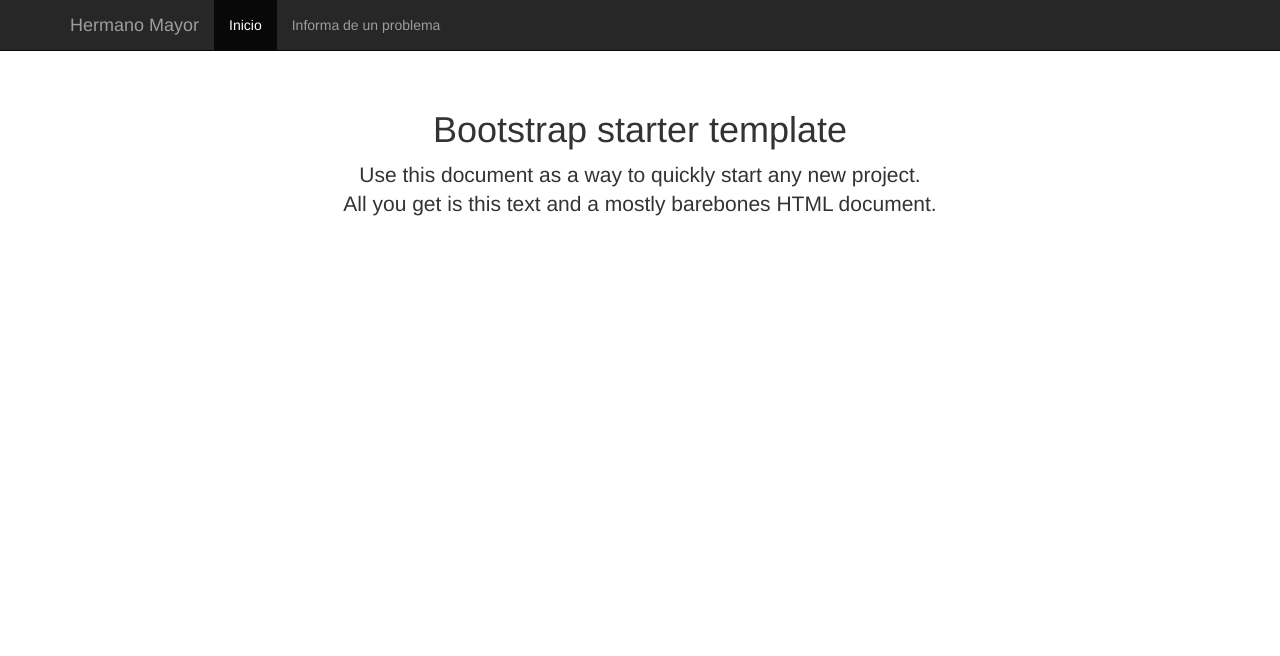
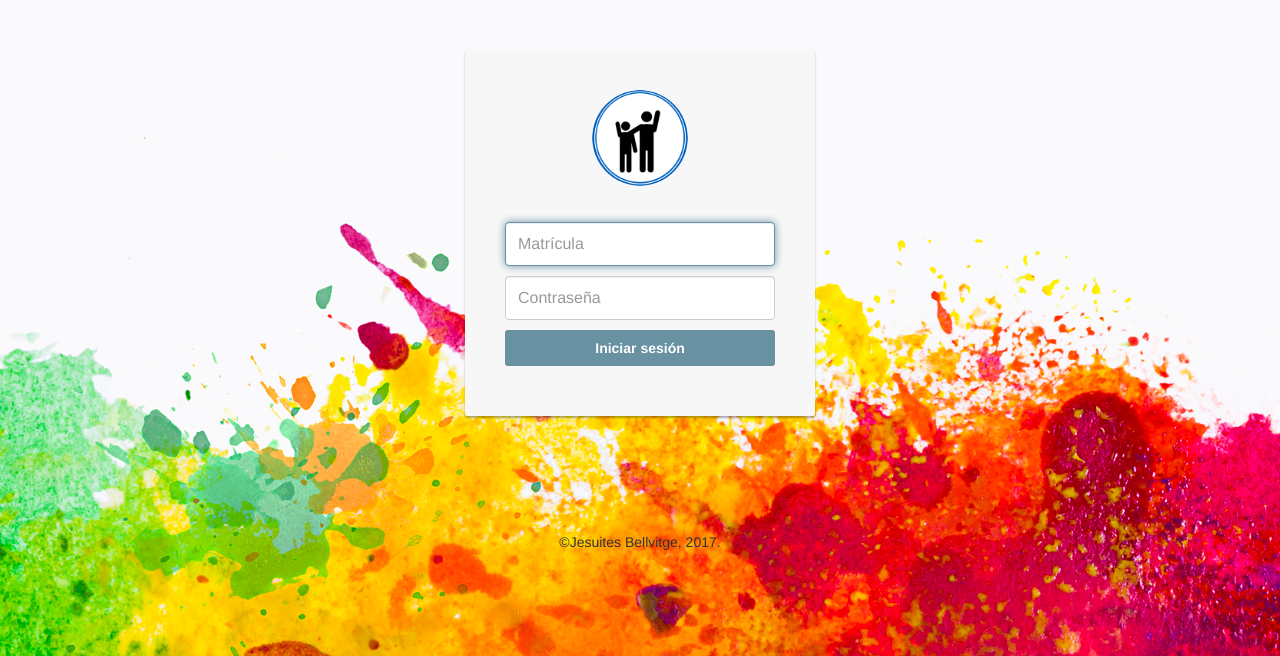
Before and after one commit to DAWPR7/PR07, a PHP site: page /SERGI/index.php in a window 1280 px wide. Shown: the top 656 px of the page. Run offline with PHP 8.4, Linux system fonts and the light colour scheme; some libraries are stand-ins or nearby versions.

Commit message:
Cambios Sergi

```diff
--- a/SERGI/index.php
+++ b/SERGI/index.php
@@ -1,60 +1,44 @@
 <!DOCTYPE html>
-<html lang="en">
-  <head>
+<html>
+<head>
+	<!-- META -->
+	<meta charset="utf-8"/>
+  <meta http-equiv="X-UA-Compatible" content="IE=edge">
+	<meta name="viewport" content="width=device-width, initial-scale=1" />
+	<!-- LINKS -->
+	<link rel="stylesheet" type="text/css" href="assets/css/bootstrap/bootstrap.min.css">
+	<link rel="stylesheet" href="assets/css/login.css" />
+	<link rel='stylesheet prefetch' href='http://maxcdn.bootstrapcdn.com/font-awesome/4.3.0/css/font-awesome.min.css'>
+	<!-- TITLE -->
+	<title>Hermano Mayor</title>
 
-    <meta charset="utf-8">
-    <meta http-equiv="X-UA-Compatible" content="IE=edge">
-    <meta name="viewport" content="width=device-width, initial-scale=1">
-    <meta name="description" content="Aplicación para detectar posibles casos de bullying y juntar alumnos mayores con alumnos menores.">
-    <meta name="author" content="Dani, Sergi, Musta y Miguel">
-    <link rel="icon" href="assets/img/favicon.png">
+</head>
 
-    <title>Hermano Mayor</title>
+<body background="assets/img/login.jpg">
+	<!-- DIV LOGIN -->
+	<div class="container">
+        <div class="card card-container">
+						<!-- LOGO -->
+            <img id="profile-img" class="profile-img-card" src="assets/img/logo.png" />
+            <p id="profile-name" class="profile-name-card"></p>
+						<!-- FORMULARIO LOGIN -->
+						<form action="login.proc.php" method="POST" class="form-signin">
+                <span id="reauth-email" class="reauth-email"></span>
+                <input type="text" name="email" id="inputEmail" class="form-control" placeholder="Matrícula" required autofocus>
+                <input type="password" name="password" id="inputPassword" class="form-control" placeholder="Contraseña" required>
 
-    <!-- Bootstrap core CSS -->
-    <link href="assets/css/bootstrap/bootstrap.min.css" rel="stylesheet">
+                <button class="btn btn-lg btn-primary btn-block btn-signin" type="submit">Iniciar sesión</button>
+            </form>
 
-    <!-- CSS -->
-    <link href="assets/css/main.css" rel="stylesheet">
-
-  </head>
-
-  <body>
-
-    <nav class="navbar navbar-inverse navbar-fixed-top">
-      <div class="container">
-        <div class="navbar-header">
-          <button type="button" class="navbar-toggle collapsed" data-toggle="collapse" data-target="#navbar" aria-expanded="false" aria-controls="navbar">
-            <span class="sr-only">Toggle navigation</span>
-            <span class="icon-bar"></span>
-            <span class="icon-bar"></span>
-            <span class="icon-bar"></span>
-          </button>
-          <a class="navbar-brand" href="index.php">Hermano Mayor</a>
         </div>
-        <div id="navbar" class="collapse navbar-collapse">
-          <ul class="nav navbar-nav">
-            <li class="active"><a href="#">Inicio</a></li>
-            <li><a href="#about">Informa de un problema</a></li>
-          </ul>
-        </div><!--/.nav-collapse -->
-      </div>
-    </nav>
-
-    <div class="container">
-
-      <div class="base">
-        <h1>Bootstrap starter template</h1>
-        <p class="lead">Use this document as a way to quickly start any new project.<br> All you get is this text and a mostly barebones HTML document.</p>
-      </div>
-
-    </div><!-- /.container -->
-
-
-    <!-- Bootstrap core JavaScript
-    ================================================== -->
-    <!-- Placed at the end of the document so the pages load faster -->
-    <script src="https://ajax.googleapis.com/ajax/libs/jquery/1.12.4/jquery.min.js"></script>
-    <script>window.jQuery || document.write('<script src="assets/js/jquery.min.js"><\/script>')</script>
-  </body>
+  </div>
+<!-- INCUDE FOOTER -->
+<?php
+include("footer.php");
+?>
+<!-- SCRIPTS -->
+<script src="assets/js/jquery-3.2.0.min.js"></script>
+<script src="assets/js/bootstrap.min.js"></script>
+<script src="assets/js/login.js"></script>
+</body>
 </html>
```
Also changed, not shown: SERGI/login.php (deleted, +0 -41 lines), SERGI/assets/img/login.jpg (added).
